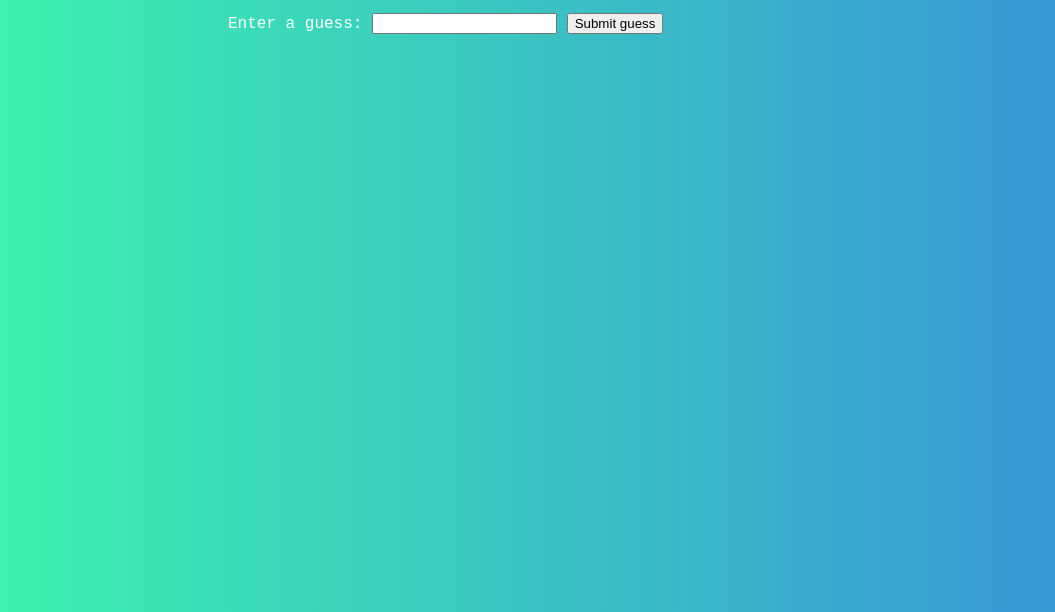
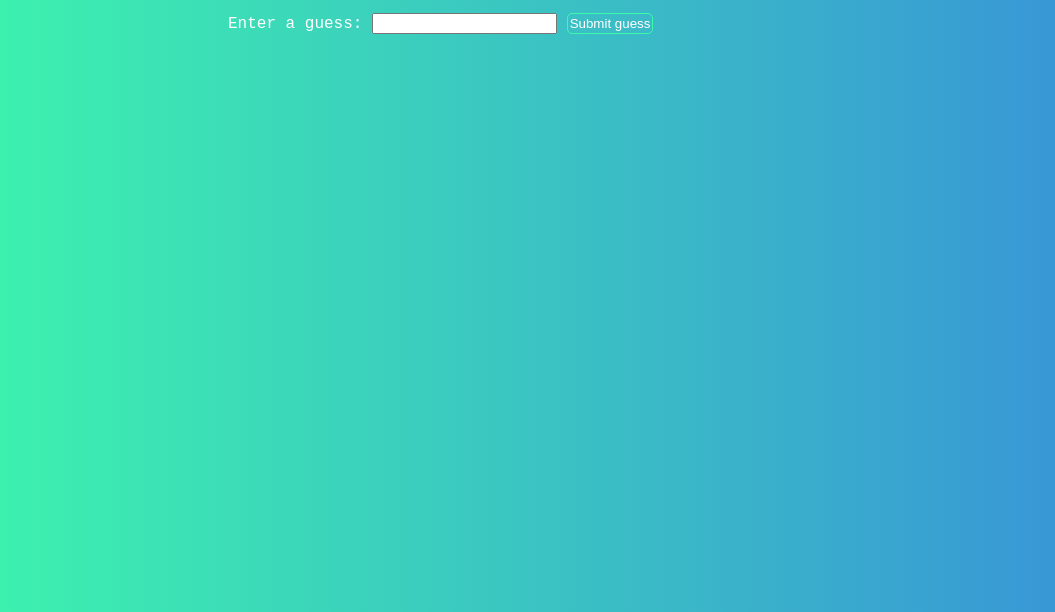
Before and after one commit to giordifungula/NumberGuesingGame, a plain HTML site: page index.html in a window 1280 px wide. Shown: the part 188-800 px from the top of the page, without its empty margins (112-1167 px from the left). Drawn offline with Linux system fonts and the light colour scheme.

Commit message:
styled the buttons

```diff
--- a/css/styles.css
+++ b/css/styles.css
@@ -52,3 +52,27 @@ html {
           width: 100vw;
       }
   }
+
+
+  /* REsults Section+ */
+  /* <div class="resultParas">
+                <p class="guesses"></p>
+                <p class="lastResult"></p>
+                <p class="lowOrHi"></p>
+              </div> */
+
+.resultParas {
+    transition: 0.2s ease-in;
+}
+.guesses, .lastResult {
+    transition: 0.5s ease-in all;
+}
+
+/* Components */
+.guessSubmit {
+    padding: 2px;
+    border-radius: 5px;
+    background: transparent;
+    border: 1px solid #3dfaaa;
+    color: #fff;
+}
```
